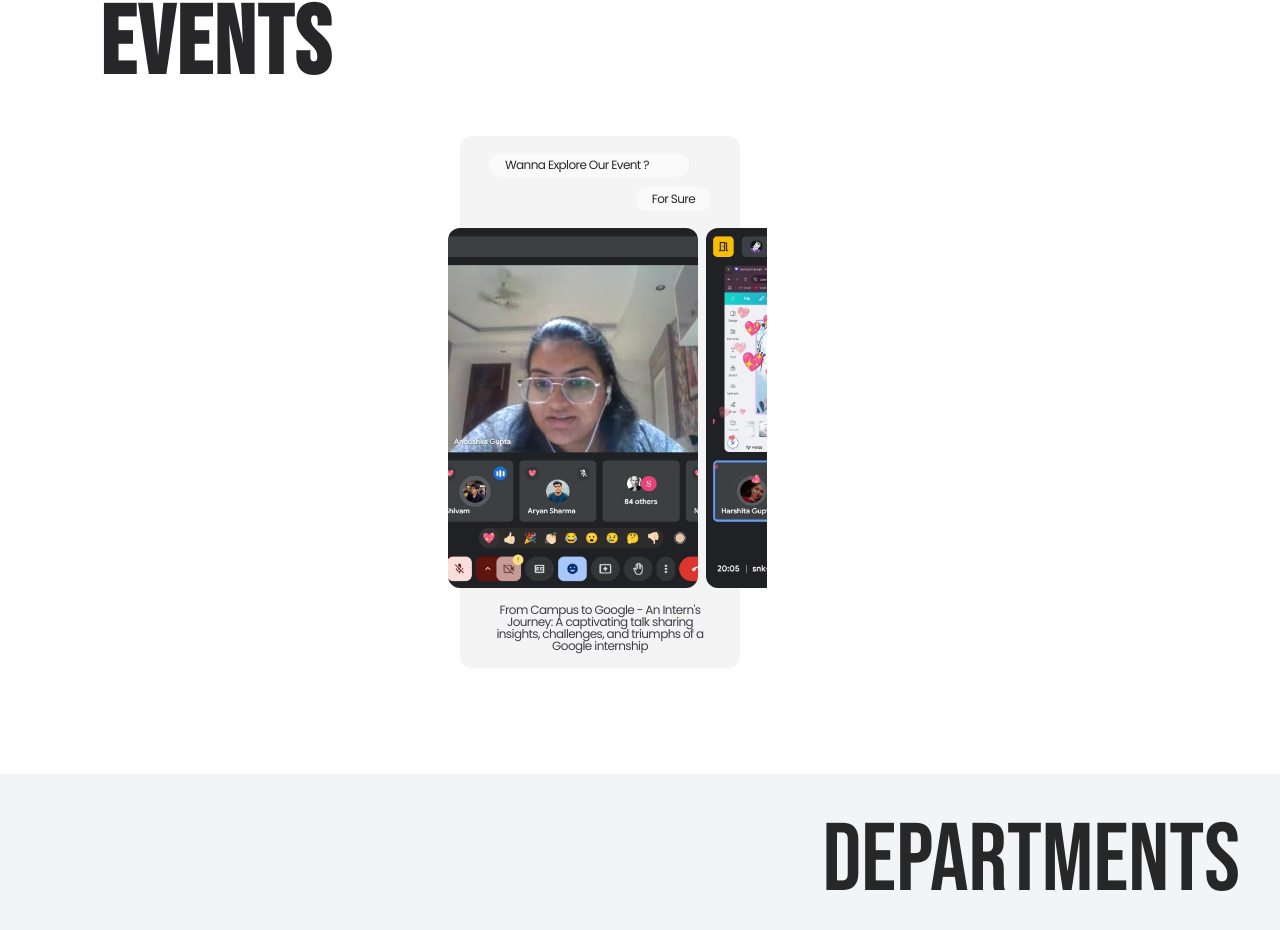
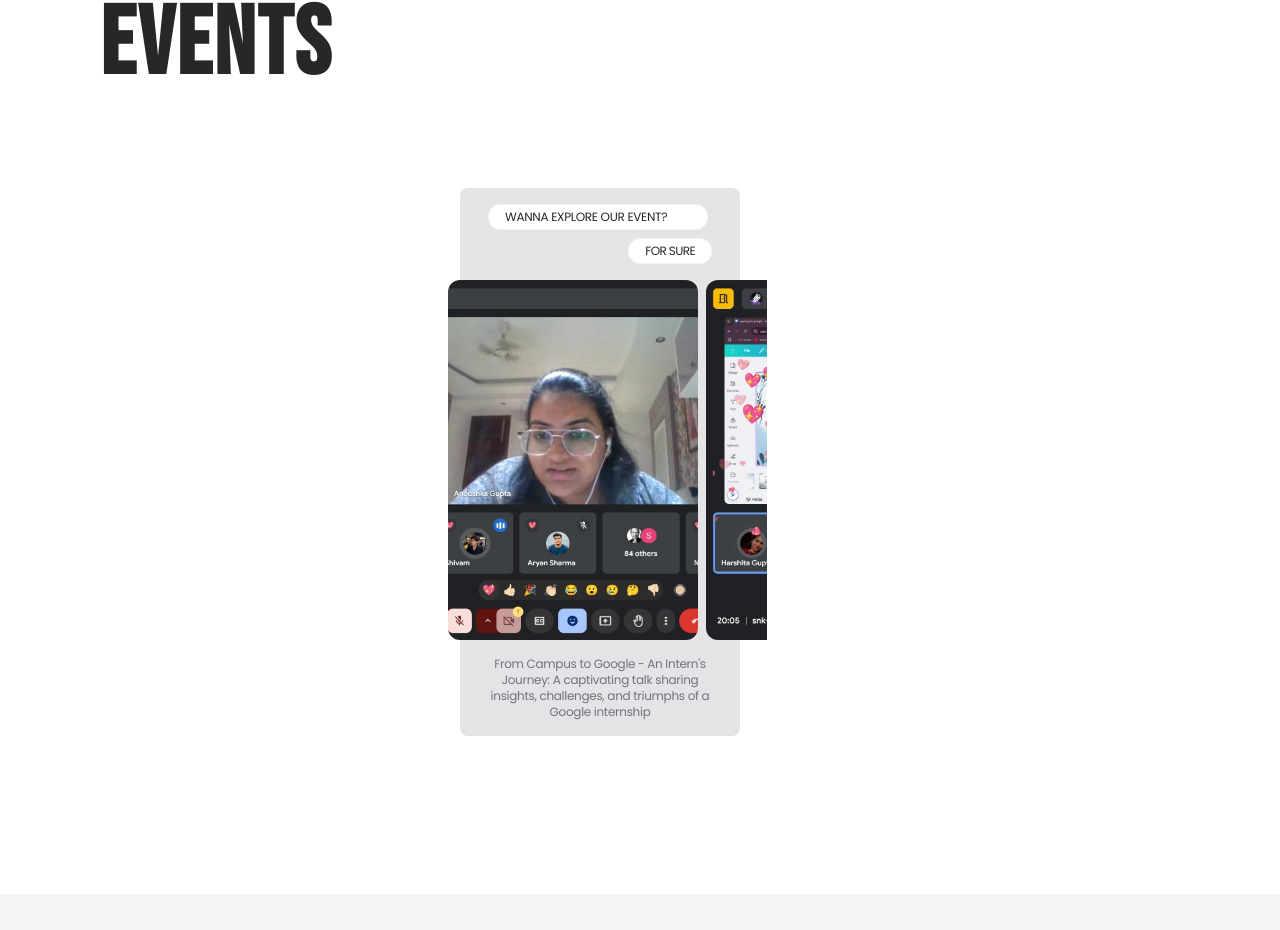
Before and after one commit to gdgocmsit/gdgoc-website, a React (Vite) app: page /#team in a window 1280 px wide. Shown: the part 1714-2644 px from the top of the page. Built offline with nearby package versions, Linux system fonts and the light colour scheme.

Commit message:
resizing

```diff
--- a/src/components/Events/EventsCard.jsx
+++ b/src/components/Events/EventsCard.jsx
@@ -61,24 +61,24 @@ const EventsCard = ({ eventsList }) => {
 
     return (
         <div
-            className='h-[70vh] md:h-[65vh] w-[85vw] md:w-[25vw] flex items-center justify-center px-5 relative gap-20 '
+            className='h-[70vh] md:h-[80vh] w-[85vw] md:w-[25vw] flex items-center justify-center px-5 relative gap-20 '
             onMouseEnter={onMouseEnterNext}
             onMouseLeave={onMouseExitsNext}
         >
 
             <div
-                className='flex flex-col gap-4 w-full h-full md:h-auto bg-zinc-100 tracking-tighter md:text-xs text-lg md:leading-none text-zinc-800 relative py-4 px-2 rounded-xl'
+                className='flex flex-col gap-4 w-full h-full md:h-auto bg-zinc-200 tracking-tighter md:text-xs text-lg md:leading-none text-zinc-800 relative py-4 px-2 rounded-lg'
             >
 
                 {/* Chat Bubbule Wrap */}
                 <div className='w-full px-5 flex flex-col gap-2'>
                     <div className='w-full flex justify-start'>
-                        <p className=' relative border-[1px] border-zinc-100 rounded-xl bg-zinc-50 px-4  py-1 pr-10 text-xs font-poppins' >
-                            Wanna Explore Our Event ?
+                        <p className='tracking-tight uppercase relative border-[1px] border-zinc-100 rounded-xl bg-white px-4  py-1 pr-10 text-xs font-poppins' >
+                            Wanna Explore Our Event?
                         </p>
                     </div>
                     <div className='w-full flex justify-end'>
-                        <p className=' tracking-tighter text-xs relative border-[1px] border-zinc-100 rounded-xl bg-zinc-50 text-zinc-800 px-4  py-1 font-poppins'>
+                        <p className='uppercase text-xs relative border-[1px] border-zinc-100 rounded-xl bg-white text-zinc-800 px-4  py-1 font-poppins'>
                             For Sure
                         </p>
                     </div>
@@ -169,7 +169,7 @@ const EventsCard = ({ eventsList }) => {
 
 
                 {/* About */}
-                <div className='text-zinc-700 px-4 font-poppins'>
+                <div className='px-4 font-poppins tracking-tight text-xs text-zinc-500'>
                     {eventsList[index].eventAbout}
                 </div>
 
```
